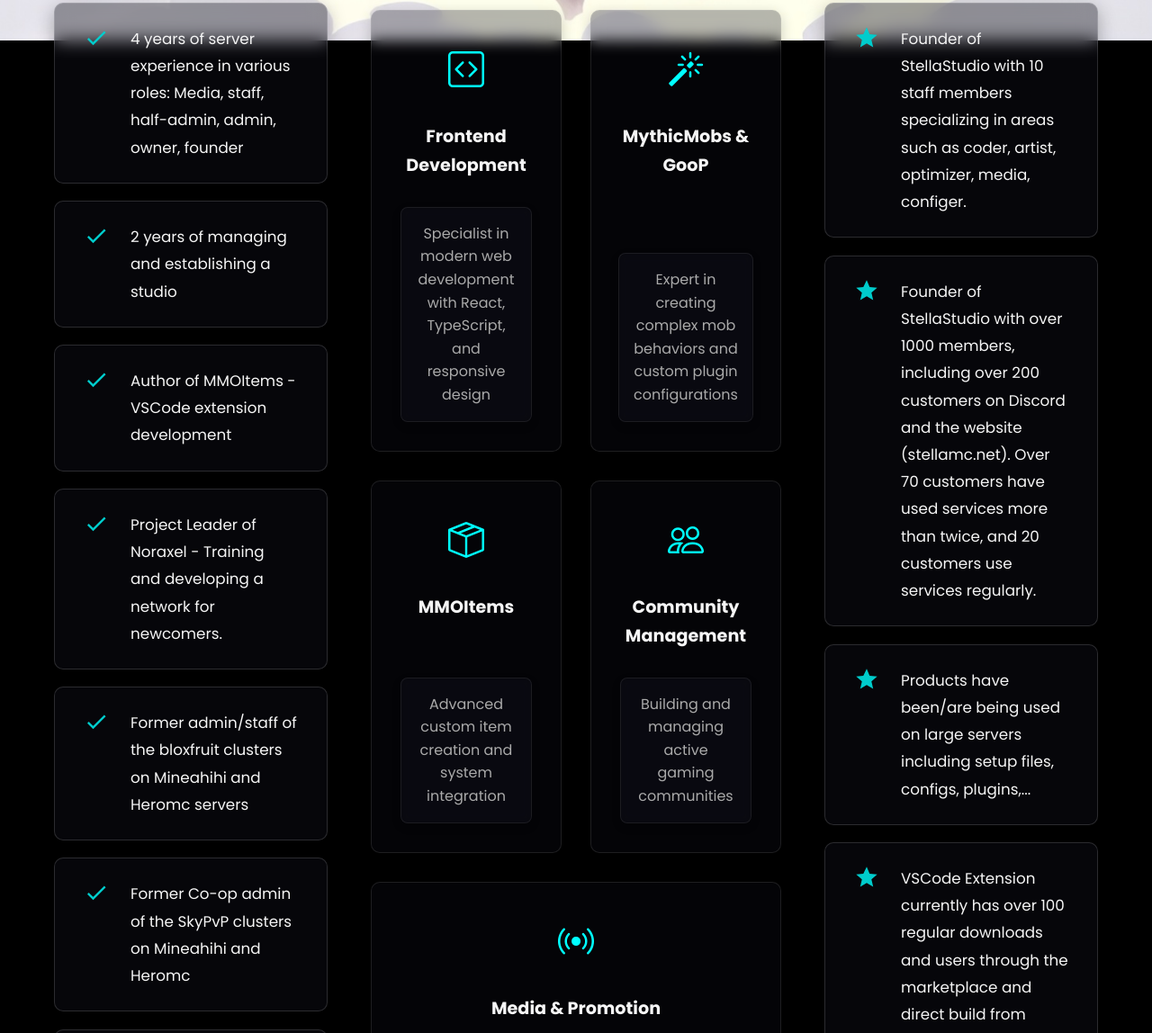
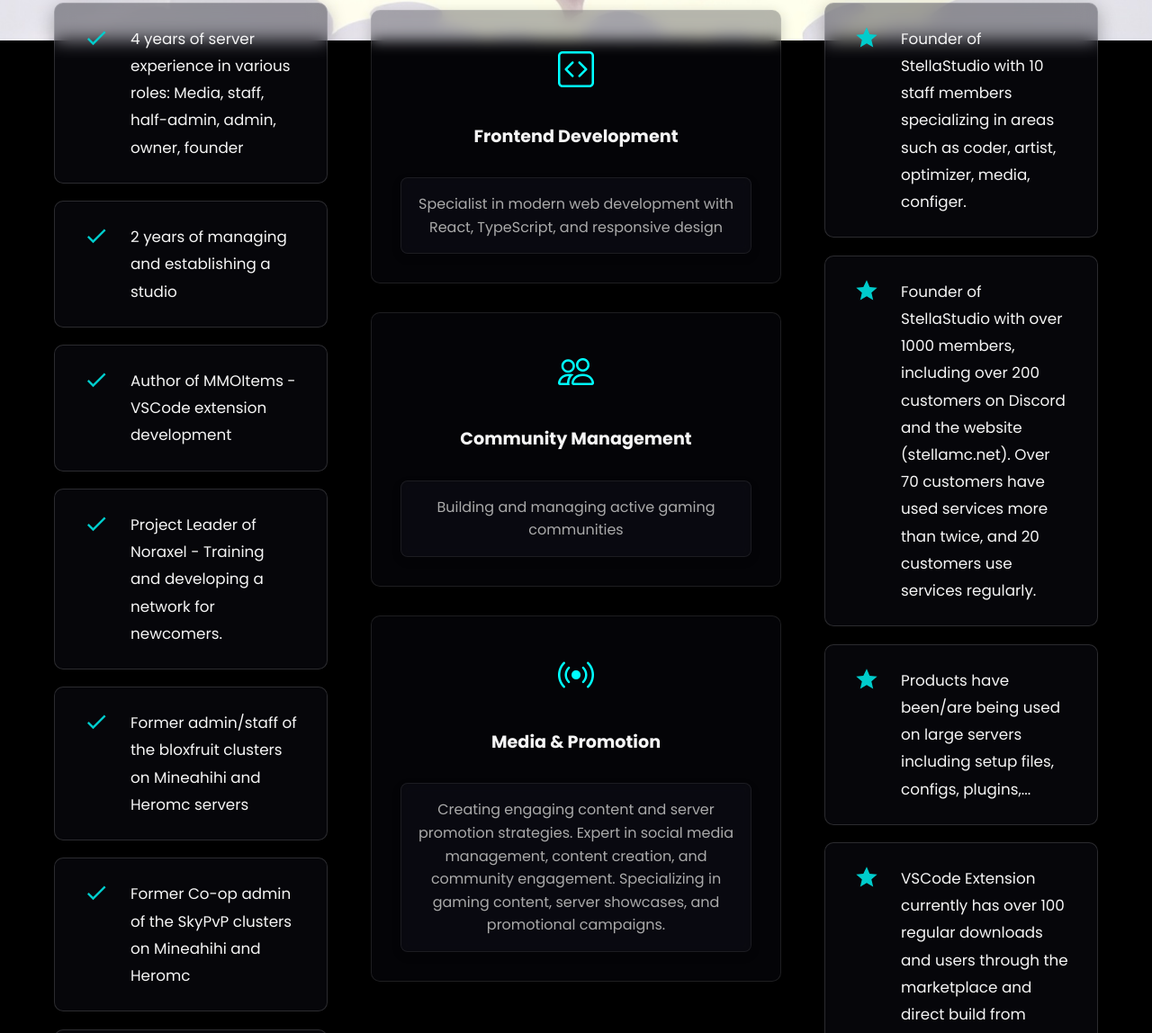
Before and after one commit to SalyyS1/Porfolio, a plain HTML site: page index.html in a window 1280 px wide. Shown: the part 2993-4141 px from the top of the page at 90% size. Drawn offline with nearby package versions, Linux system fonts and the light colour scheme.

Commit message:
Update index.html

```diff
--- a/index.html
+++ b/index.html
@@ -167,22 +167,13 @@
                 <div class="skills">
                     <h3>Skills</h3>
                     <div class="skills-grid">
-                        <div class="skill-item">
+                        <div class="skill-item media-skill">
                             <i class="bi bi-code-square"></i>
                             <h4>Frontend Development</h4>
                             <p>Specialist in modern web development with React, TypeScript, and responsive design</p>
                         </div>
-                        <div class="skill-item">
-                            <i class="bi bi-magic"></i>
-                            <h4>MythicMobs & GooP</h4>
-                            <p>Expert in creating complex mob behaviors and custom plugin configurations</p>
-                        </div>
-                        <div class="skill-item">
-                            <i class="bi bi-box-seam"></i>
-                            <h4>MMOItems</h4>
-                            <p>Advanced custom item creation and system integration</p>
-                        </div>
-                        <div class="skill-item">
+
+                        <div class="skill-item media-skill">
                             <i class="bi bi-people"></i>
                             <h4>Community Management</h4>
                             <p>Building and managing active gaming communities</p>
```
